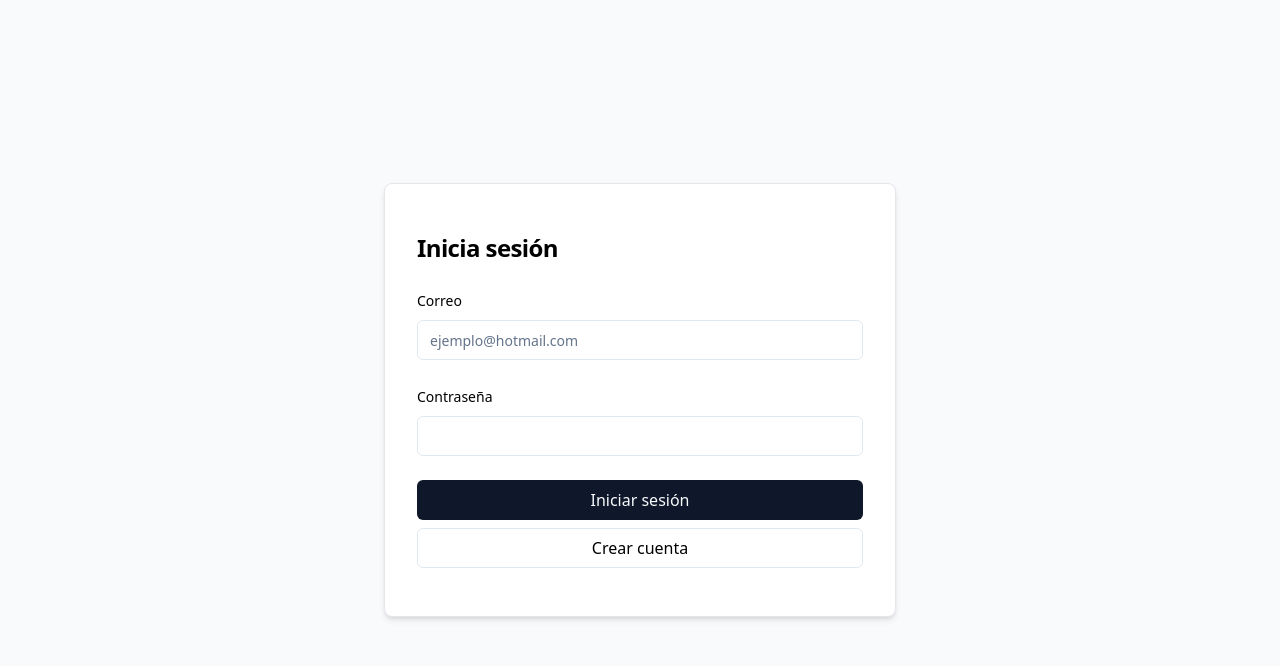
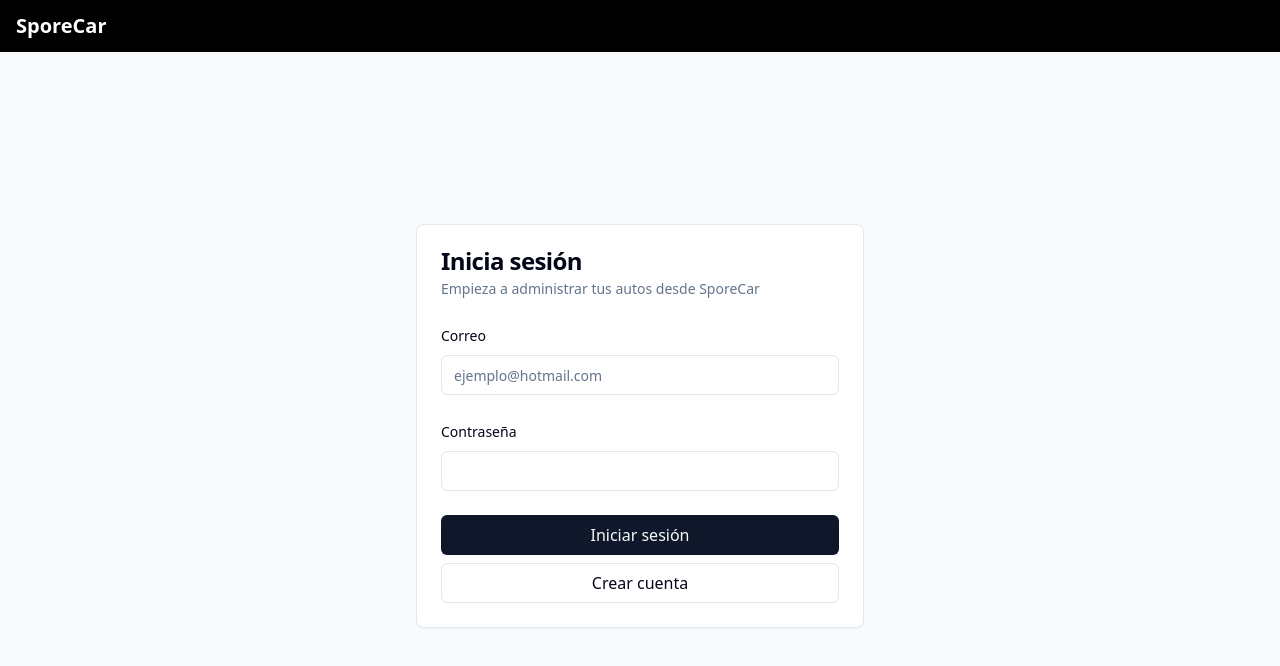
Before and after one commit to adairo/spore-client, a React (Vite) app: page /login in a window 1280 px wide. Shown: the top 666 px of the page. Built offline with nearby package versions, Linux system fonts and the light colour scheme.

Commit message:
use Card component on LoginForm component

```diff
--- a/package.json
+++ b/package.json
@@ -19,6 +19,7 @@
     "react": "^18.2.0",
     "react-dom": "^18.2.0",
     "react-hook-form": "^7.45.1",
+    "react-router-dom": "^6.14.1",
     "tailwind-merge": "^1.13.2",
     "tailwindcss-animate": "^1.0.6",
     "zod": "^3.21.4"
--- a/src/App.tsx
+++ /dev/null
@@ -1,94 +0,0 @@
-import { Button } from "@/components/ui/button";
-import { z } from "zod";
-import { useForm } from "react-hook-form";
-import { zodResolver } from "@hookform/resolvers/zod";
-import {
-  Form,
-  FormControl,
-  FormField,
-  FormItem,
-  FormLabel,
-  FormMessage,
-} from "./components/ui/form";
-import { Input } from "./components/ui/input";
-
-const loginSchema = z.object({
-  email: z.string().email("Ingresa un correo válido"),
-  password: z
-    .string()
-    .min(8, { message: "La contraseña debe ser de al menos 4 caracteres" }),
-});
-
-function LoginForm() {
-  const form = useForm<z.infer<typeof loginSchema>>({
-    resolver: zodResolver(loginSchema),
-    defaultValues: {
-      email: "",
-      password: "",
-    },
-  });
-
-  console.log(form)
-
-  const onSubmit = (data: z.infer<typeof loginSchema>) => {
-    console.log(data);
-  };
-
-  return (
-    <div className="grid w-full min-h-screen place-items-center bg-slate-50 px-4">
-      <div className="border max-w-lg w-full py-12 px-8 bg-white rounded-lg shadow-md">
-        <Form {...form}>
-          <form onSubmit={form.handleSubmit(onSubmit)} className="space-y-6">
-            <h1 className="scroll-m-20 text-2xl font-semibold tracking-tight">
-              Inicia sesión
-            </h1>
-            <FormField
-              control={form.control}
-              name="email"
-              render={({ field }) => (
-                <FormItem>
-                  <FormLabel>Correo</FormLabel>
-                  <FormControl>
-                    <Input placeholder="ejemplo@hotmail.com" {...field} />
-                  </FormControl>
-                  <FormMessage />
-                </FormItem>
-              )}
-            />
-
-            <FormField
-              control={form.control}
-              name="password"
-              render={({ field }) => (
-                <FormItem>
-                  <FormLabel>Contraseña</FormLabel>
-                  <FormControl>
-                    <Input type="password" {...field} />
-                  </FormControl>
-                  <FormMessage />
-                </FormItem>
-              )}
-            />
-
-            <div className="space-y-2">
-              {/* <p>
-                ¿Aún no tienes cuenta?{" "}
-                <Button className="p-0" variant="link">
-                  Registrate
-                </Button>
-              </p> */}
-              <Button type="submit" className="w-full text-base">
-                Iniciar sesión
-              </Button>
-              <Button variant={"outline"} className="w-full text-base">
-                Crear cuenta
-              </Button>
-            </div>
-          </form>
-        </Form>
-      </div>
-    </div>
-  );
-}
-
-export default LoginForm;
--- /dev/null
+++ b/src/components/Login/Login.tsx
@@ -0,0 +1,98 @@
+import { Button } from "@/components/ui/button";
+import { z } from "zod";
+import { useForm } from "react-hook-form";
+import { zodResolver } from "@hookform/resolvers/zod";
+import {
+  Form,
+  FormControl,
+  FormField,
+  FormItem,
+  FormLabel,
+  FormMessage,
+} from "@/components/ui/form";
+import { Input } from "@/components/ui/input";
+import {
+  Card,
+  CardContent,
+  CardDescription,
+  CardFooter,
+  CardHeader,
+  CardTitle,
+} from "@/components/ui/card";
+
+const loginSchema = z.object({
+  email: z.string().email("Ingresa un correo válido"),
+  password: z
+    .string()
+    .min(8, { message: "La contraseña debe ser de al menos 4 caracteres" }),
+});
+
+function LoginForm() {
+  const form = useForm<z.infer<typeof loginSchema>>({
+    resolver: zodResolver(loginSchema),
+    defaultValues: {
+      email: "",
+      password: "",
+    },
+  });
+
+  console.log(form);
+
+  const onSubmit = (data: z.infer<typeof loginSchema>) => {
+    console.log(data);
+  };
+
+  return (
+    <div className="grid w-full place-items-center bg-slate-50 px-4">
+      <Card className="w-full max-w-md">
+        <CardHeader>
+          <CardTitle>Inicia sesión</CardTitle>
+          <CardDescription>Empieza a administrar tus autos desde SporeCar</CardDescription>
+        </CardHeader>
+        <CardContent>
+          <Form {...form}>
+            <form id="login-form" onSubmit={form.handleSubmit(onSubmit)} className="space-y-6">
+              <FormField
+                control={form.control}
+                name="email"
+                render={({ field }) => (
+                  <FormItem>
+                    <FormLabel>Correo</FormLabel>
+                    <FormControl>
+                      <Input placeholder="ejemplo@hotmail.com" {...field} />
+                    </FormControl>
+                    <FormMessage />
+                  </FormItem>
+                )}
+              />
+
+              <FormField
+                control={form.control}
+                name="password"
+                render={({ field }) => (
+                  <FormItem>
+                    <FormLabel>Contraseña</FormLabel>
+                    <FormControl>
+                      <Input type="password" {...field} />
+                    </FormControl>
+                    <FormMessage />
+                  </FormItem>
+                )}
+              />
+            </form>
+          </Form>
+        </CardContent>
+        <CardFooter className="flex flex-col gap-2">
+          <Button form="login-form" type="submit" className="w-full text-base">
+            Iniciar sesión
+          </Button>
+          <Button variant={"outline"} className="w-full text-base ">
+            Crear cuenta
+          </Button>
+        </CardFooter>
+      </Card>
+    </div>
+  );
+}
+
+export default LoginForm;
--- /dev/null
+++ b/src/components/ui/card.tsx
@@ -0,0 +1,79 @@
+import * as React from "react"
+
+import { cn } from "@/lib/utils"
+
+const Card = React.forwardRef<
+  HTMLDivElement,
+  React.HTMLAttributes<HTMLDivElement>
+>(({ className, ...props }, ref) => (
+  <div
+    ref={ref}
+    className={cn(
+      "rounded-lg border border-slate-200 bg-white text-slate-950 shadow-sm dark:border-slate-800 dark:bg-slate-950 dark:text-slate-50",
+      className
+    )}
+    {...props}
+  />
+))
+Card.displayName = "Card"
+
+const CardHeader = React.forwardRef<
+  HTMLDivElement,
+  React.HTMLAttributes<HTMLDivElement>
+>(({ className, ...props }, ref) => (
+  <div
+    ref={ref}
+    className={cn("flex flex-col space-y-1.5 p-6", className)}
+    {...props}
+  />
+))
+CardHeader.displayName = "CardHeader"
+
+const CardTitle = React.forwardRef<
+  HTMLParagraphElement,
+  React.HTMLAttributes<HTMLHeadingElement>
+>(({ className, ...props }, ref) => (
+  <h3
+    ref={ref}
+    className={cn(
+      "text-2xl font-semibold leading-none tracking-tight",
+      className
+    )}
+    {...props}
+  />
+))
+CardTitle.displayName = "CardTitle"
+
+const CardDescription = React.forwardRef<
+  HTMLParagraphElement,
+  React.HTMLAttributes<HTMLParagraphElement>
+>(({ className, ...props }, ref) => (
+  <p
+    ref={ref}
+    className={cn("text-sm text-slate-500 dark:text-slate-400", className)}
+    {...props}
+  />
+))
+CardDescription.displayName = "CardDescription"
+
+const CardContent = React.forwardRef<
+  HTMLDivElement,
+  React.HTMLAttributes<HTMLDivElement>
+>(({ className, ...props }, ref) => (
+  <div ref={ref} className={cn("p-6 pt-0", className)} {...props} />
+))
+CardContent.displayName = "CardContent"
+
+const CardFooter = React.forwardRef<
+  HTMLDivElement,
+  React.HTMLAttributes<HTMLDivElement>
+>(({ className, ...props }, ref) => (
+  <div
+    ref={ref}
+    className={cn("flex items-center p-6 pt-0", className)}
+    {...props}
+  />
+))
+CardFooter.displayName = "CardFooter"
+
+export { Card, CardHeader, CardFooter, CardTitle, CardDescription, CardContent }
--- a/src/main.tsx
+++ b/src/main.tsx
@@ -1,10 +1,35 @@
-import React from 'react'
-import ReactDOM from 'react-dom/client'
-import LoginForm from './App.tsx'
-import "./main.css"
+import React from "react";
+import ReactDOM from "react-dom/client";
+import LoginForm from "@/components/Login/Login";
+import "./main.css";
+import { Outlet, RouterProvider, createBrowserRouter } from "react-router-dom";
 
-ReactDOM.createRoot(document.getElementById('root') as HTMLElement).render(
+const Root = () => {
+  return (
+    <div className="min-h-screen grid grid-rows-[auto_1fr]">
+      <header className="px-4 py-3 text-white bg-black text-xl font-bold">
+        SporeCar
+      </header>
+      <Outlet />
+    </div>
+  );
+};
+
+const router = createBrowserRouter([
+  {
+    path: "/",
+    element: <Root />,
+    children: [
+      {
+        path: "login",
+        element: <LoginForm />,
+      },
+    ],
+  },
+]);
+
+ReactDOM.createRoot(document.getElementById("root") as HTMLElement).render(
   <React.StrictMode>
-    <LoginForm />
-  </React.StrictMode>,
-)
+    <RouterProvider router={router} />
+  </React.StrictMode>
+);
```
Also changed, not shown: 1 other file (tests, documents, lock files or other folders).
